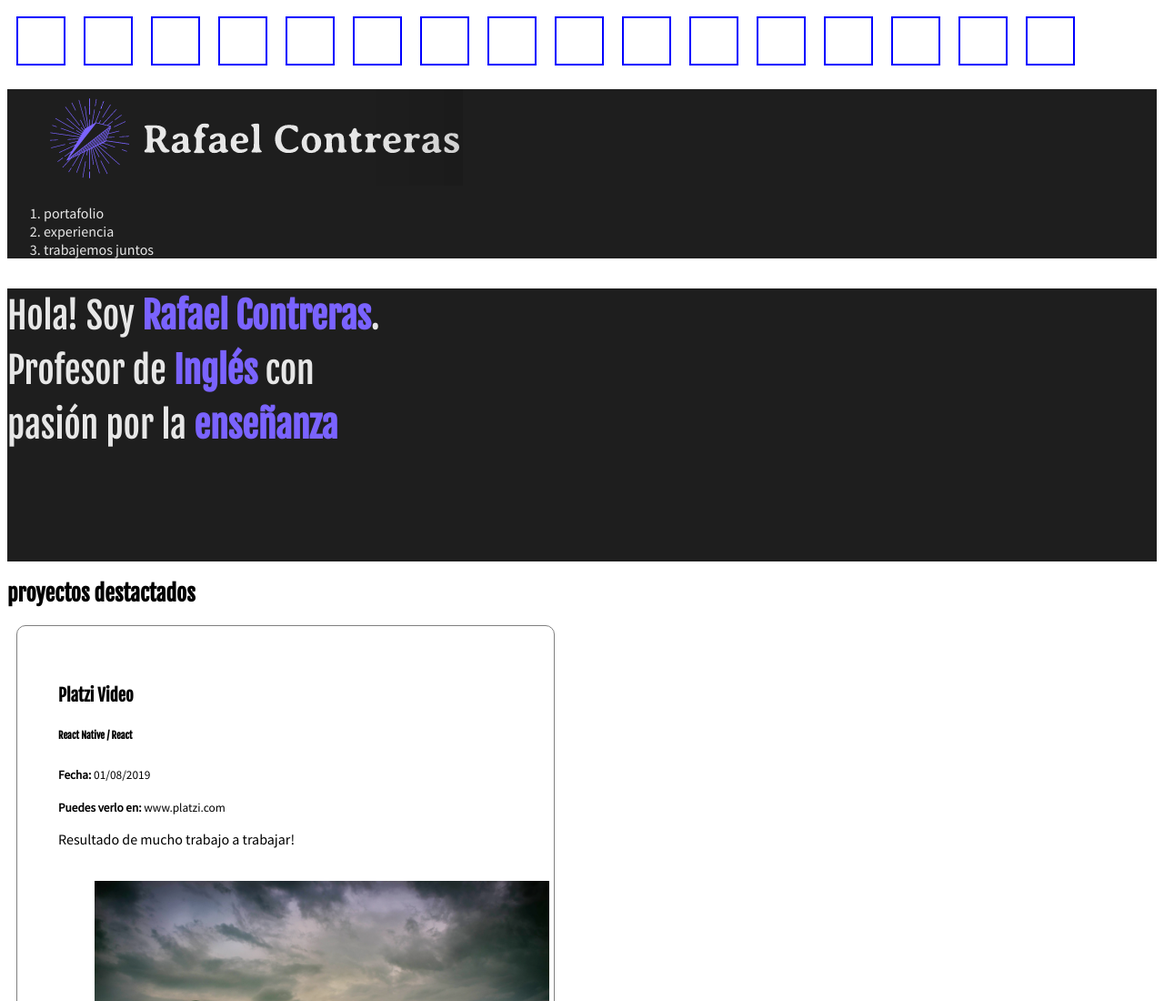
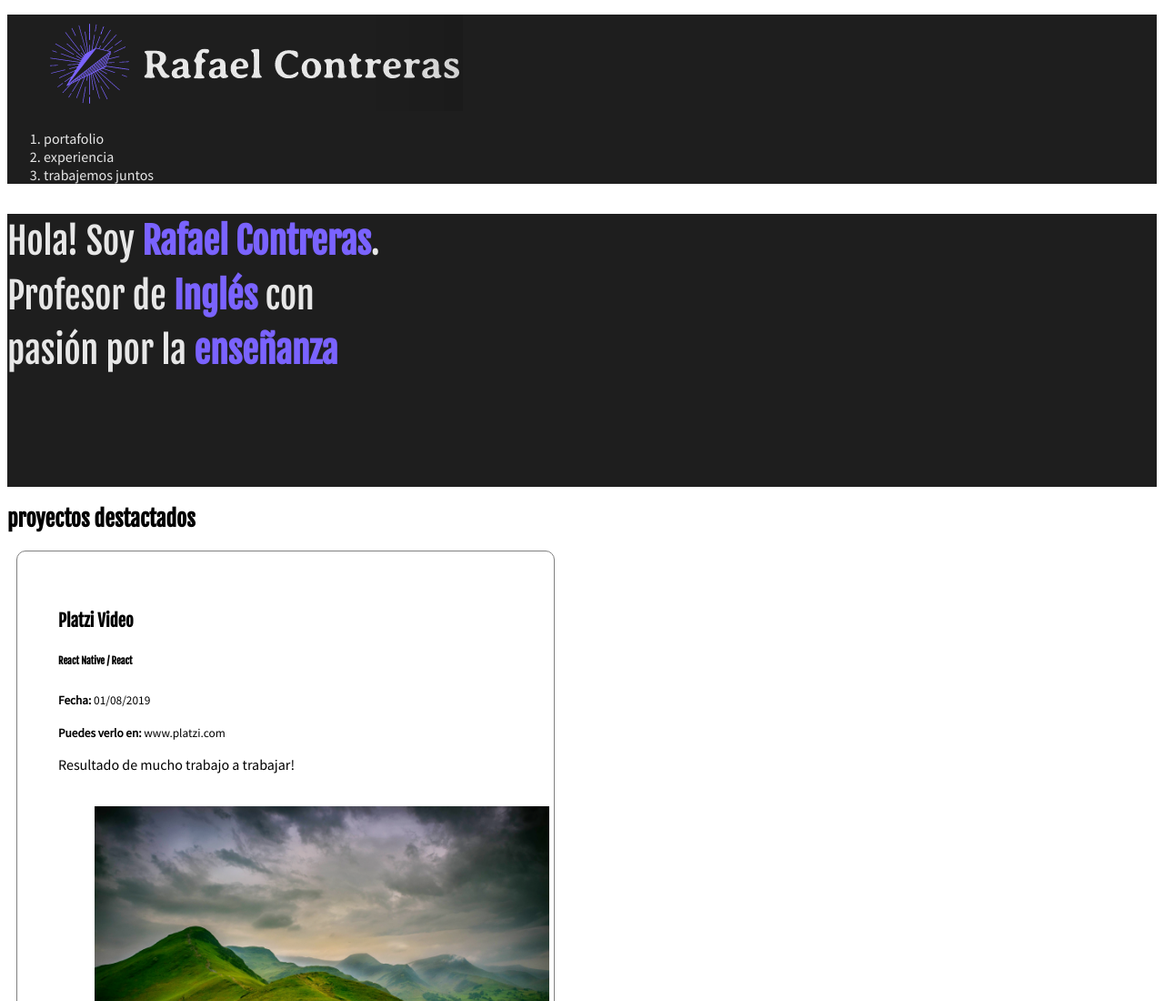
Before and after one commit to rafaelcd8892/hq, a plain HTML site: page index.html in a window 1280 px wide. Shown: the top 1100 px of the page at 91% size. Drawn offline with Linux system fonts and the light colour scheme.

Commit message:
Se removieron las cajas azules

```diff
--- a/index.html
+++ b/index.html
@@ -8,25 +8,6 @@
 <link rel="stylesheet" href="./css/estilos.css">
   </head>
   <body>
-    <div class="flexbox">
-    <div class="box"></div>
-    <div class="box"></div>
-    <div class="box"></div>
-    <div class="box"></div>
-    <div class="box"></div>
-    <div class="box"></div>
-    <div class="box"></div>
-    <div class="box"></div>
-    <div class="box"></div>
-    <div class="box"></div>
-    <div class="box"></div>
-    <div class="box"></div>
-    <div class="box"></div>
-    <div class="box"></div>
-    <div class="box"></div>
-    <div class="box"></div>
-  </div>
-
     <header class="header">
       <div>
         <figure class="logo">
```
